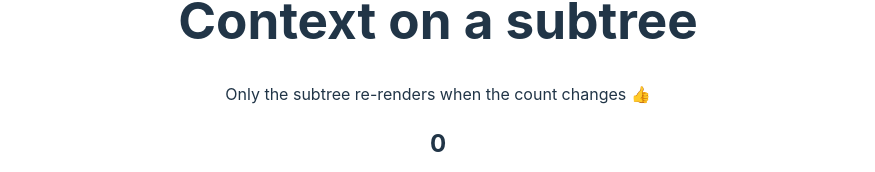
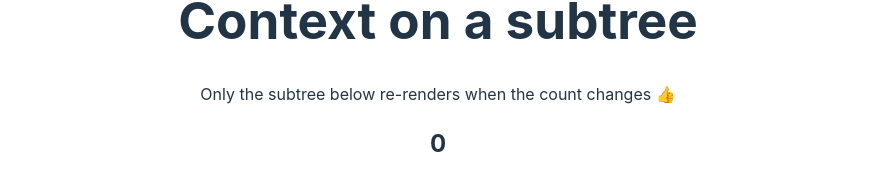
Before and after one commit to coryhouse/jotai-poc, a React (Vite) app: page / in a window 1280 px wide. Shown: the part 471-643 px from the top of the page, without its empty margins (202-1077 px from the left). Built offline with nearby package versions, Linux system fonts and the light colour scheme.

Commit message:
Tweak desc

```diff
--- a/src/ContextSubtreeApp.tsx
+++ b/src/ContextSubtreeApp.tsx
@@ -19,7 +19,7 @@ export default function ContextSubtreeApp() {
   return (
     <>
       <h1>Context on a subtree</h1>
-      <p>Only the subtree re-renders when the count changes 👍</p>
+      <p>Only the subtree below re-renders when the count changes 👍</p>
       <CounterProvider>
         <>
           <Header />
```
